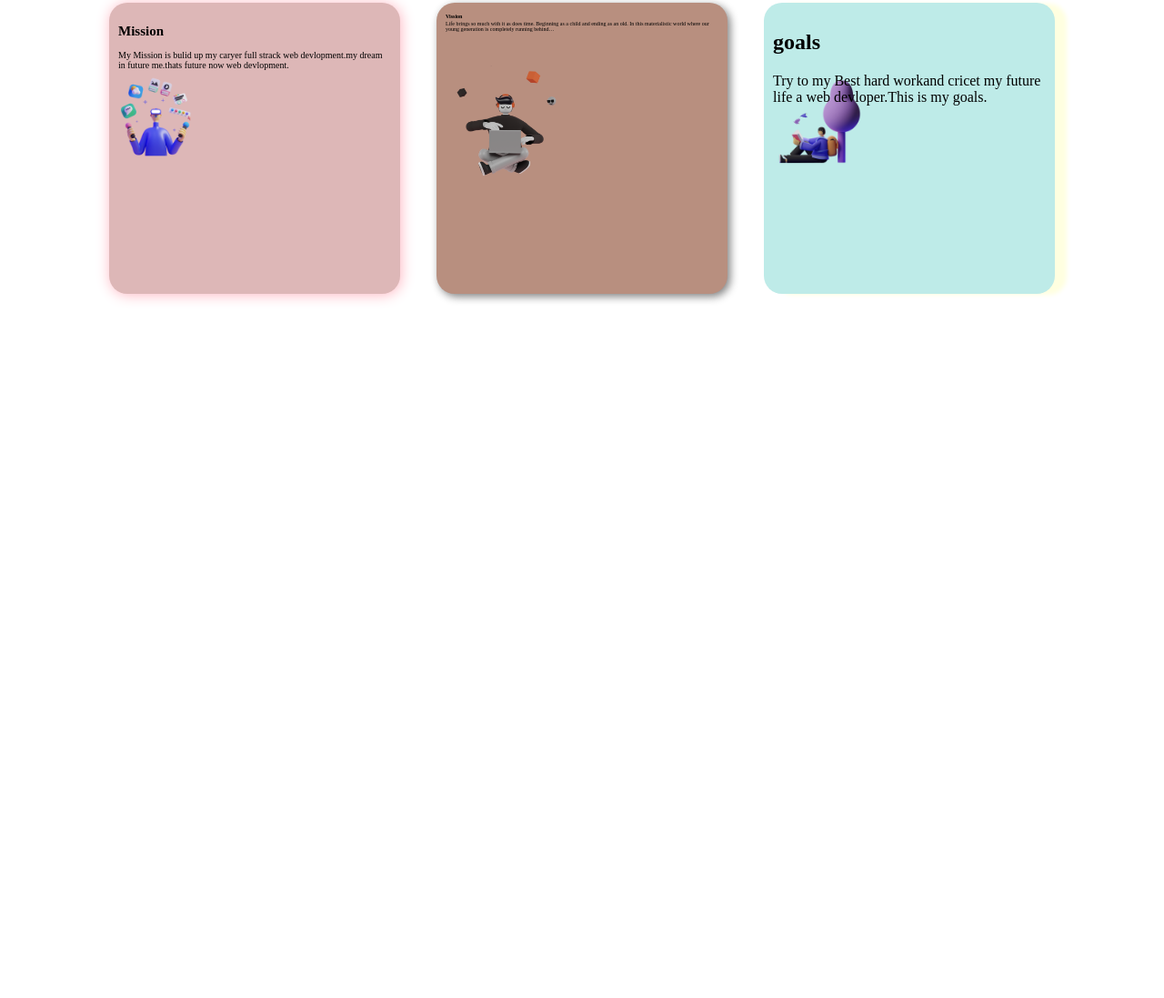
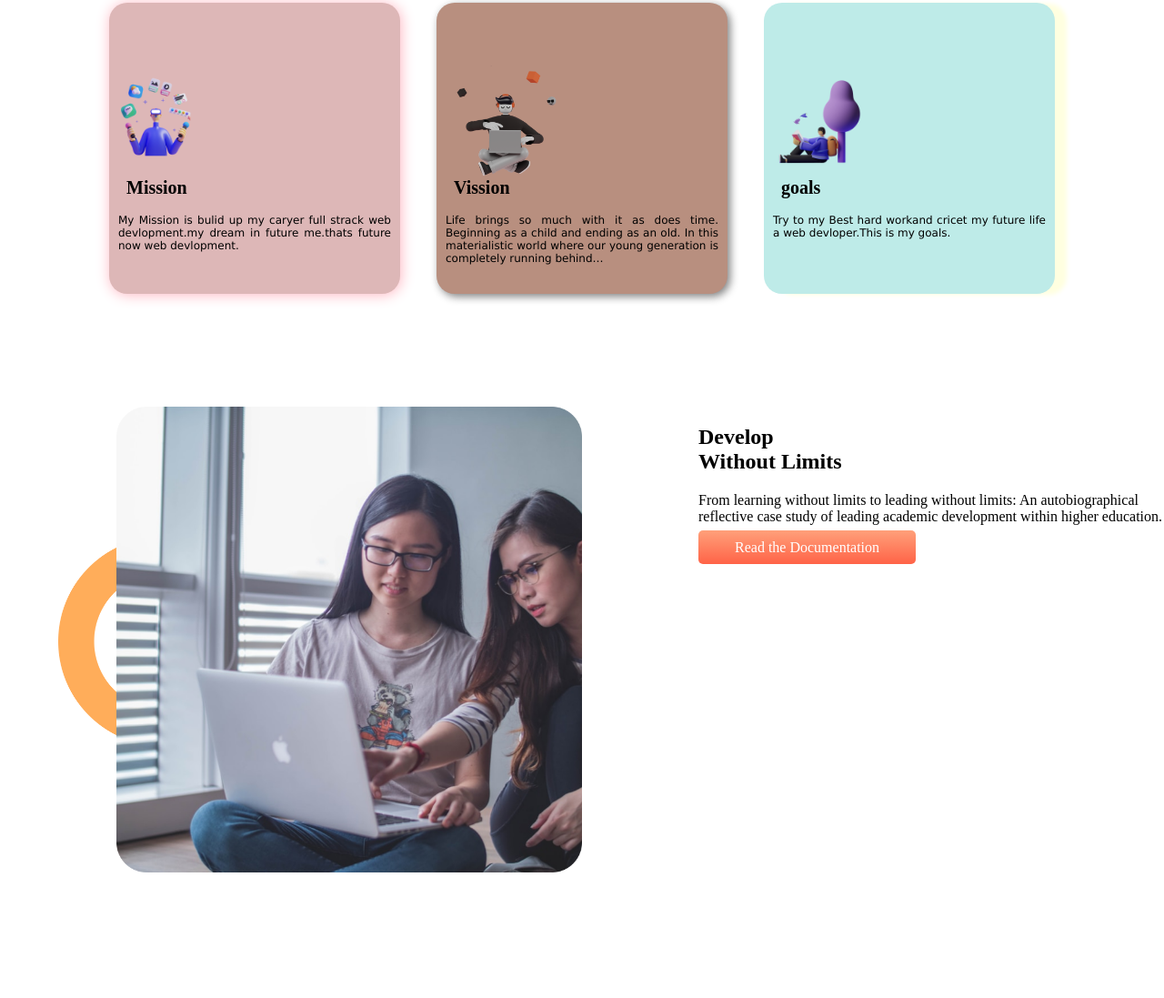
Before and after one commit to liton0023/rsmahmud, a plain HTML site: page index.html in a window 1280 px wide. Shown: the part 758-1855 px from the top of the page at 91% size. Before the commit the page ends 1333 px from the top, so only its background shows below. Drawn offline with Linux system fonts and the light colour scheme.

Commit message:
tharid-commit

```diff
--- a/index.html
+++ b/index.html
@@ -46,3 +46,14 @@
             </div>
         </div>
     </section>
+    <section id="web">
+        <div class="width" id="bp">
+            <img src="images/pictures/coding.png" alt="">
+        </div>
+        <div class="width">
+            <h1>Develop <br> Without Limits</h1>
+            <p>From learning without limits to leading without limits: An autobiographical reflective case study of
+                leading academic development within higher education.</p>
+            <a class="battom" target="_blank" href="">Read the Documentation</a>
+        </div>
+    </section>
--- a/style.css
+++ b/style.css
@@ -87,3 +87,32 @@ background-position-y: 60px;
     background-size: 120px;
     background-position-y: 80px;
 }
+
+.rs p{
+    font-size: 12px;
+    text-align: justify;
+    font-family: Verdana, Geneva, Tahoma, sans-serif;
+}
+.rs h2{
+    font-size: 20px;
+    padding-top: 55%;
+    padding-left: 3%;
+}
+.width{
+    width: 40%;
+    float: left;
+    margin-left: 5%;
+    padding-left: 5%;
+}
+.width img{
+width: 100%;
+}
+#bp{
+    background-image: url(images/shapes/shape-1.png);
+    background-repeat: no-repeat;
+    background-position: left;
+    background-size: 40%;
+}
+#web{
+    margin-top: -10%;
+}
```
